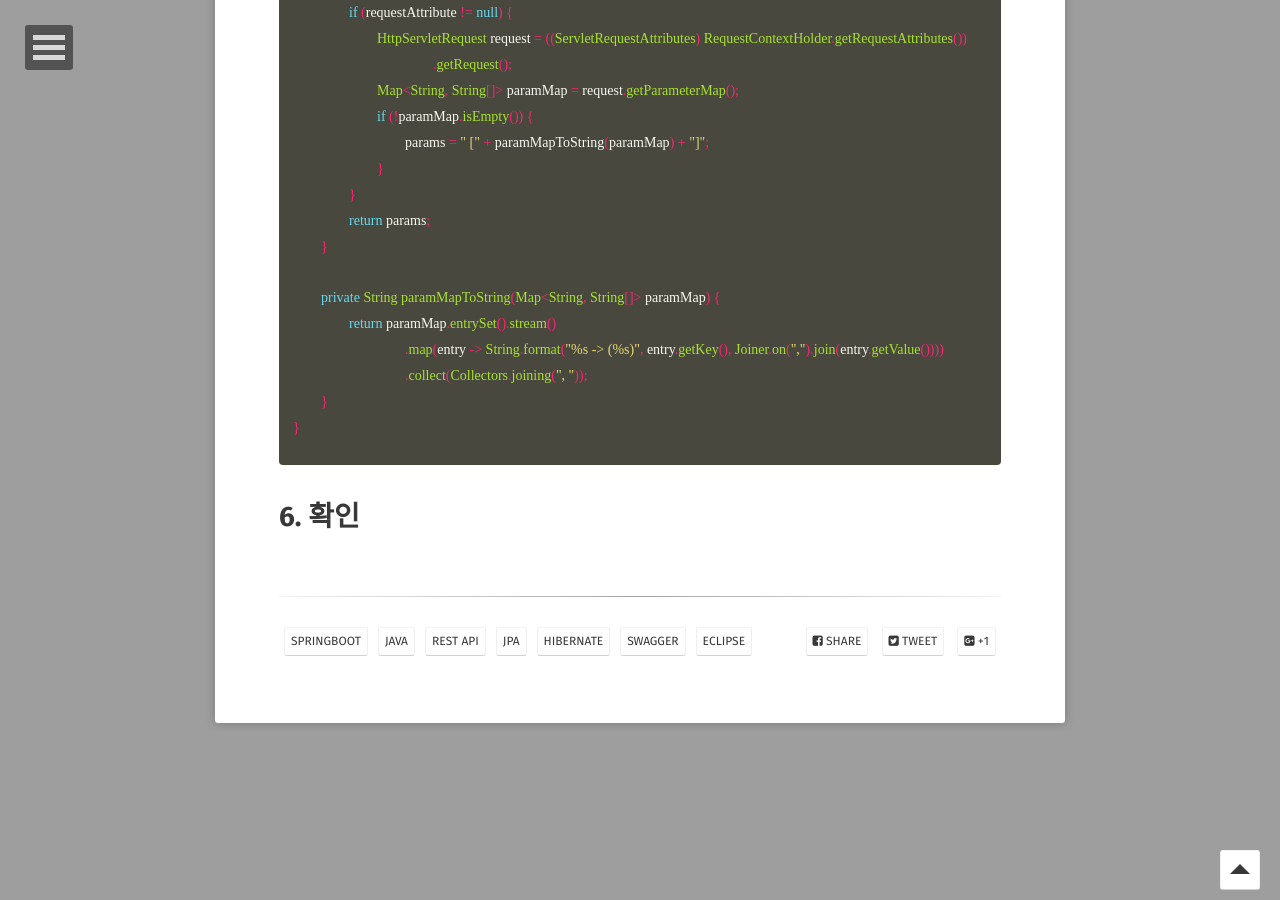
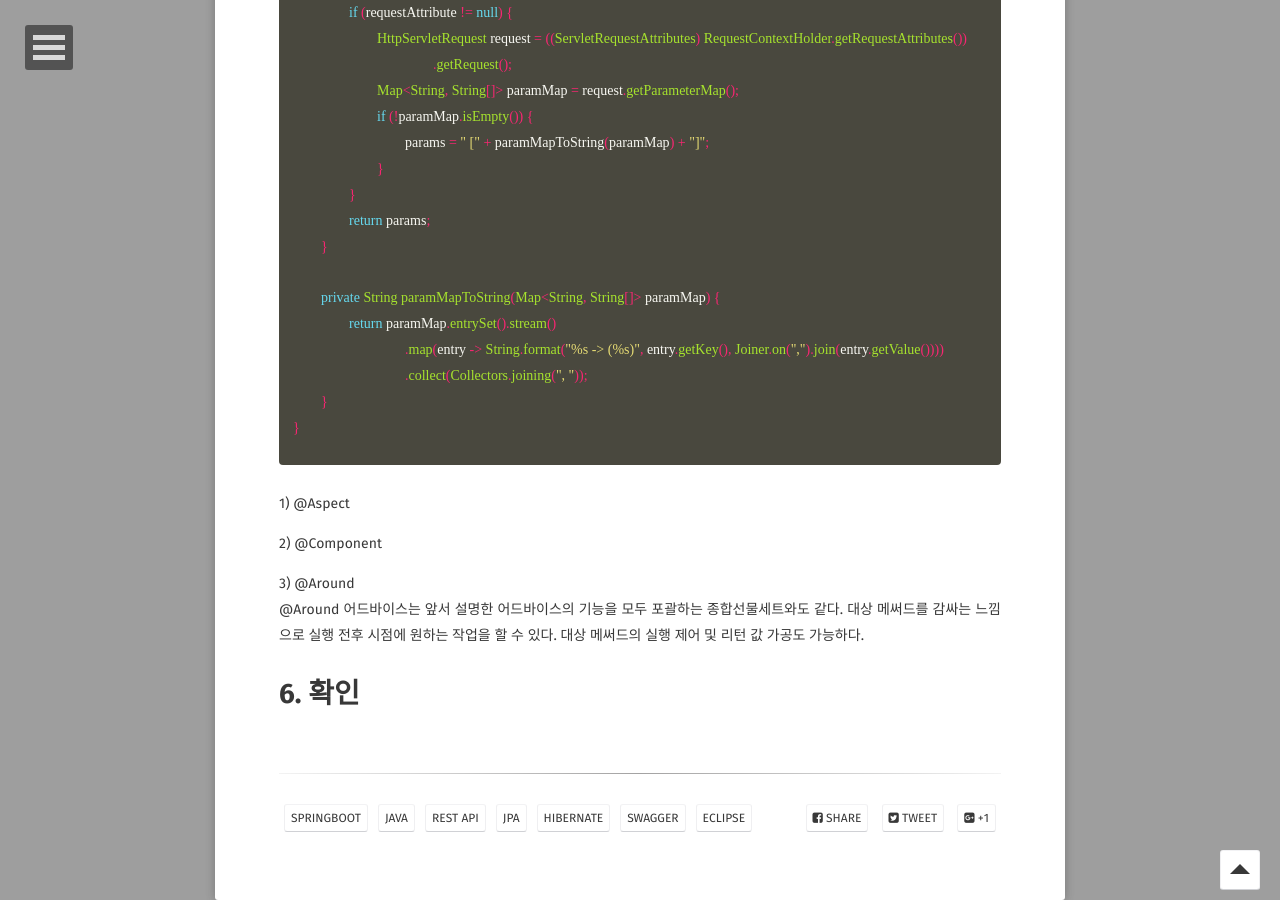
Before and after one commit to GayeonYoon/GayeonYoon.github.io, a Jekyll site: the page built from _posts/2021-07-30-REST_API_POST_1.md, in a window 1280 px wide and 900 px high, scrolled down 9841 px. Built offline with Jekyll 4.4.1, drawn with Linux system fonts in a browser that asks for light colours; some web fonts are replaced.

Commit message:
Update 2021-07-30-REST_API_POST_1.md

```diff
--- a/_posts/2021-07-30-REST_API_POST_1.md
+++ b/_posts/2021-07-30-REST_API_POST_1.md
@@ -342,4 +342,11 @@ public class LogAspect {
 }
 {% endhighlight %}
 
+
+1) @Aspect<br>
+
+2) @Component<br>
+
+3) @Around<br>
+@Around 어드바이스는 앞서 설명한 어드바이스의 기능을 모두 포괄하는 종합선물세트와도 같다. 대상 메써드를 감싸는 느낌으로 실행 전후 시점에 원하는 작업을 할 수 있다. 대상 메써드의 실행 제어 및 리턴 값 가공도 가능하다.
 # 6. 확인
```
